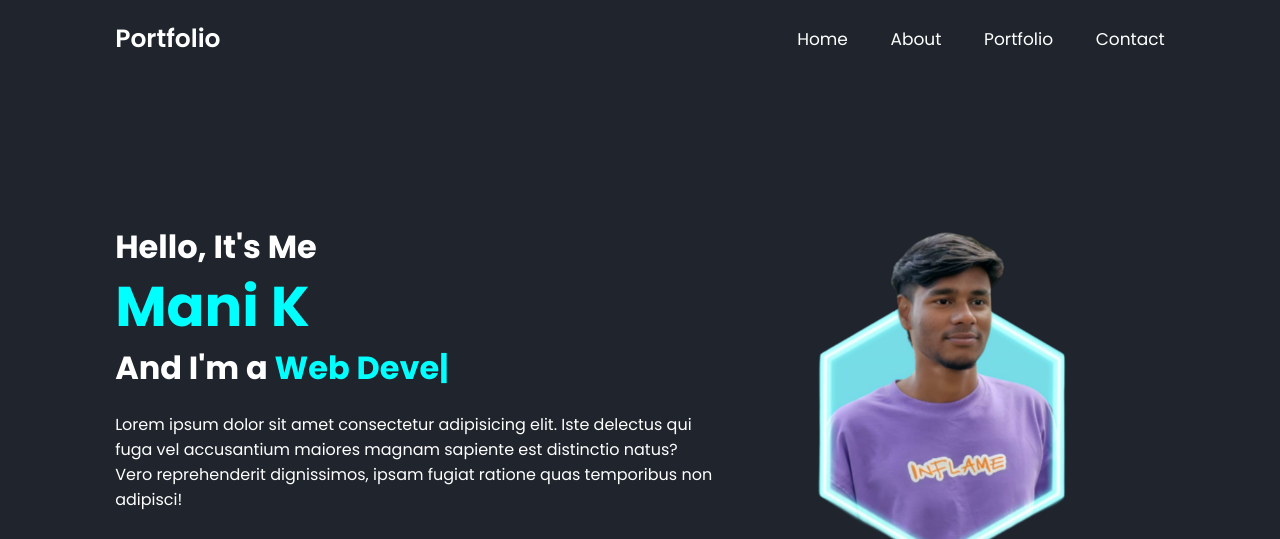
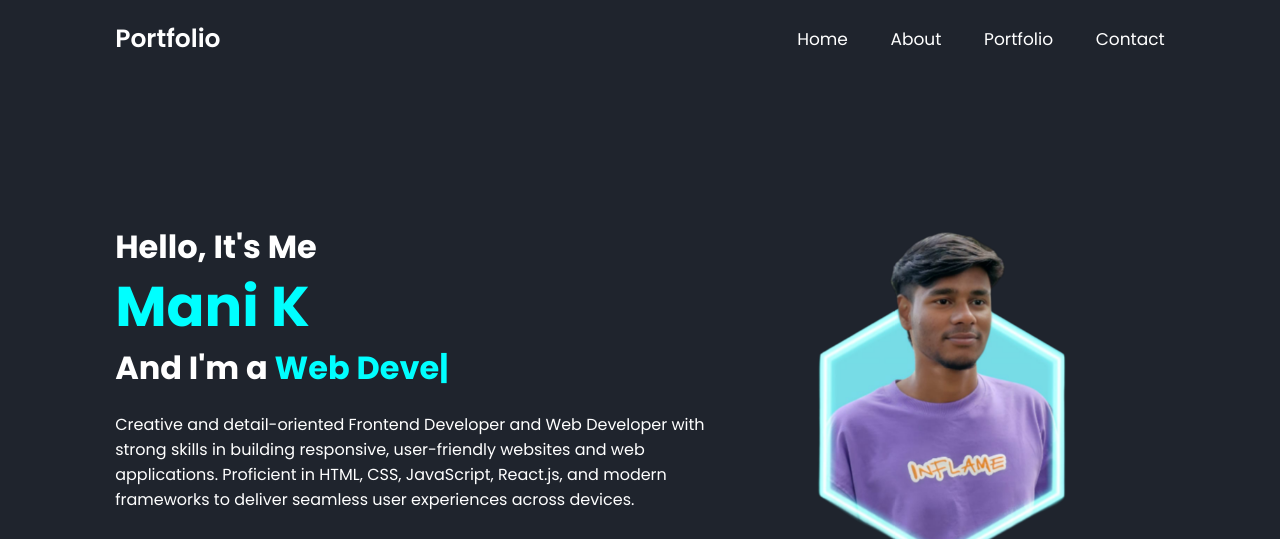
Before and after one commit to Mani-Hardik/portfolio, a plain HTML site: page index.html in a window 1280 px wide. Shown: the top 539 px of the page. Drawn offline with nearby package versions, Linux system fonts and the light colour scheme; a web font is replaced by a local one.

Commit message:
chage the par

```diff
--- a/index.html
+++ b/index.html
@@ -32,9 +32,8 @@
             <h3>Hello, It's Me</h3>
             <h1>Mani K</h1>
             <h3>And I'm a <span class="multiple-text"> </span></h3>
-            <p>Lorem ipsum dolor sit amet consectetur adipisicing elit. Iste delectus qui fuga vel accusantium maiores
-                magnam sapiente est distinctio natus? Vero reprehenderit dignissimos, ipsam fugiat ratione quas
-                temporibus non adipisci!</p>
+            <p>
+                Creative and detail-oriented Frontend Developer and Web Developer with strong skills in building responsive, user-friendly websites and web applications. Proficient in HTML, CSS, JavaScript, React.js, and modern frameworks to deliver seamless user experiences across devices. </p>
             <div class="social-media">
                 <a href="#"><i class="bx bxl-facebook"></i></a>
                 <a href="#"><i class="bx bxl-twitter"></i></a>
```
